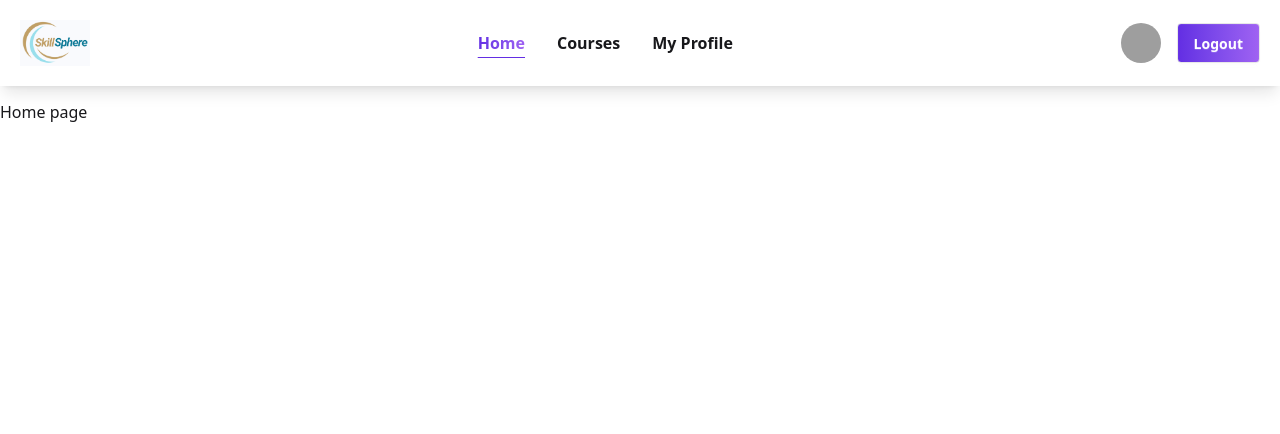
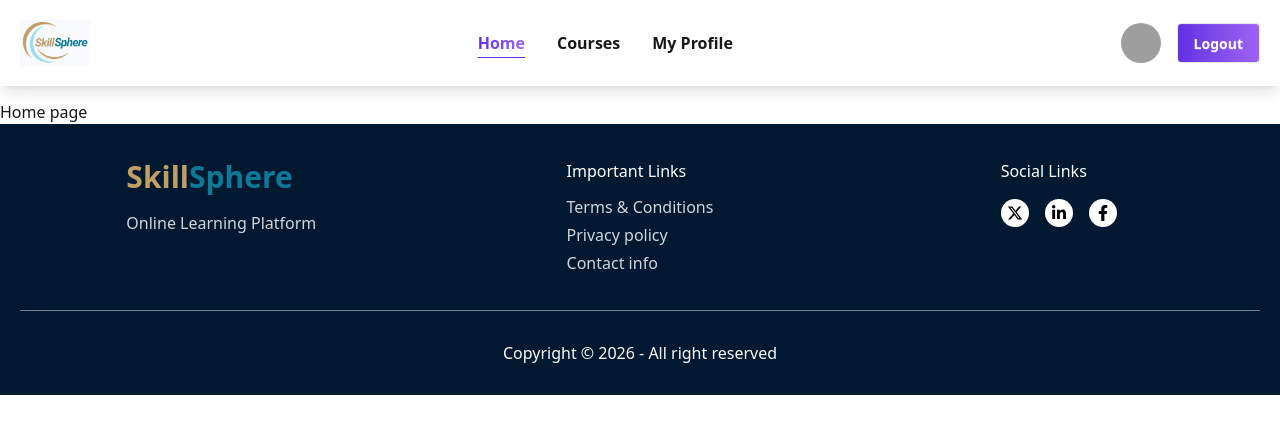
Before and after one commit to nayon-kumar/skill-sphere, a Next.js app: page / in a window 1280 px wide. Shown: the top 434 px of the page. Built offline with nearby package versions, Linux system fonts and the light colour scheme; grey boxes are pictures that could not be loaded.

Commit message:
Footer section designed

```diff
--- a/src/app/layout.jsx
+++ b/src/app/layout.jsx
@@ -1,6 +1,7 @@
 import { Geist, Geist_Mono } from "next/font/google";
 import "./globals.css";
 import Navbar from "@/components/Navbar/Navbar";
+import Footer from "@/components/Footer/Footer";
 
 const geistSans = Geist({
   variable: "--font-geist-sans",
@@ -27,6 +28,7 @@ export default function RootLayout({ children }) {
       <body suppressHydrationWarning>
         <Navbar />
         {children}
+        <Footer />
       </body>
     </html>
   );
--- /dev/null
+++ b/src/components/Footer/Footer.jsx
@@ -0,0 +1,63 @@
+import React from "react";
+import MyContainer from "../MyContainer/MyContainer";
+import { FaFacebookF, FaLinkedinIn } from "react-icons/fa";
+import { FaXTwitter } from "react-icons/fa6";
+import Link from "next/link";
+import Image from "next/image";
+import logo from "@/assets/logo.png";
+
+const Footer = () => {
+  return (
+    <div className="bg-[#001931] text-white pt-8.75 pb-7.5 ">
+      <MyContainer>
+        <div className="grid gap-4 justify-items-center text-center sm:text-left sm:grid-cols-3">
+          <div>
+            <Link
+              href="/"
+              className="flex items-center justify-center sm:justify-normal gap-1"
+            >
+              <h3 className="font-bold text-2xl md:text-3xl">
+                <span className="text-[#C09F66]">Skill</span>
+                <span className="text-[#0C7996]">Sphere</span>{" "}
+              </h3>
+            </Link>
+            <p className="mt-4 text-gray-300">Online Learning Platform</p>
+          </div>
+          <div>
+            <h3 className="font-medium text-md">Important Links</h3>
+            <p className="text-gray-300 mt-3 cursor-pointer hover:underline">
+              Terms & Conditions
+            </p>
+            <p className="text-gray-300 mt-1 cursor-pointer hover:underline">
+              Privacy policy
+            </p>
+            <p className="text-gray-300 mt-1 cursor-pointer hover:underline">
+              Contact info
+            </p>
+          </div>
+          <div>
+            <h3 className="font-medium text-md">Social Links</h3>
+            <div className="flex items-center gap-4 mt-4">
+              <div className="bg-white text-black rounded-full inline-block p-1.5 cursor-pointer hover:text-blue-500 transition-all ease-in-out duration-300">
+                <FaXTwitter />
+              </div>
+              <div className="bg-white text-black rounded-full inline-block p-1.5 cursor-pointer hover:text-blue-500 transition-all ease-in-out duration-300">
+                <FaLinkedinIn />
+              </div>
+              <div className="bg-white text-black rounded-full inline-block p-1.5 cursor-pointer hover:text-blue-500 transition-all ease-in-out duration-300">
+                <FaFacebookF />
+              </div>
+            </div>
+          </div>
+        </div>
+        <div className="text-center pt-7.5 border-t mt-8.75 border-[#E5E7EB]/50">
+          <p className="text-[#FAFAFA]">
+            Copyright © 2026 - All right reserved
+          </p>
+        </div>
+      </MyContainer>
+    </div>
+  );
+};
+
+export default Footer;
--- a/src/components/Navbar/SmallMenu.jsx
+++ b/src/components/Navbar/SmallMenu.jsx
@@ -19,7 +19,7 @@ const SmallMenu = () => {
       </div>
       <div>
         <div
-          className={`px-5 py-5 absolute bg-linear-to-r from-[#632EE3] to-[#9F62F2] w-full transition-all duration-300 ease-in-out ${open ? "top-20 left-0" : "top-20 -left-200"}`}
+          className={`px-5 py-5 absolute bg-linear-to-r from-[#632EE3] to-[#9F62F2] w-full transition-all duration-300 ease-in-out ${open ? "top-22 left-0" : "top-22 -left-200"}`}
         >
           <ul className="text-white font-semibold space-y-3">
             <Link
```
